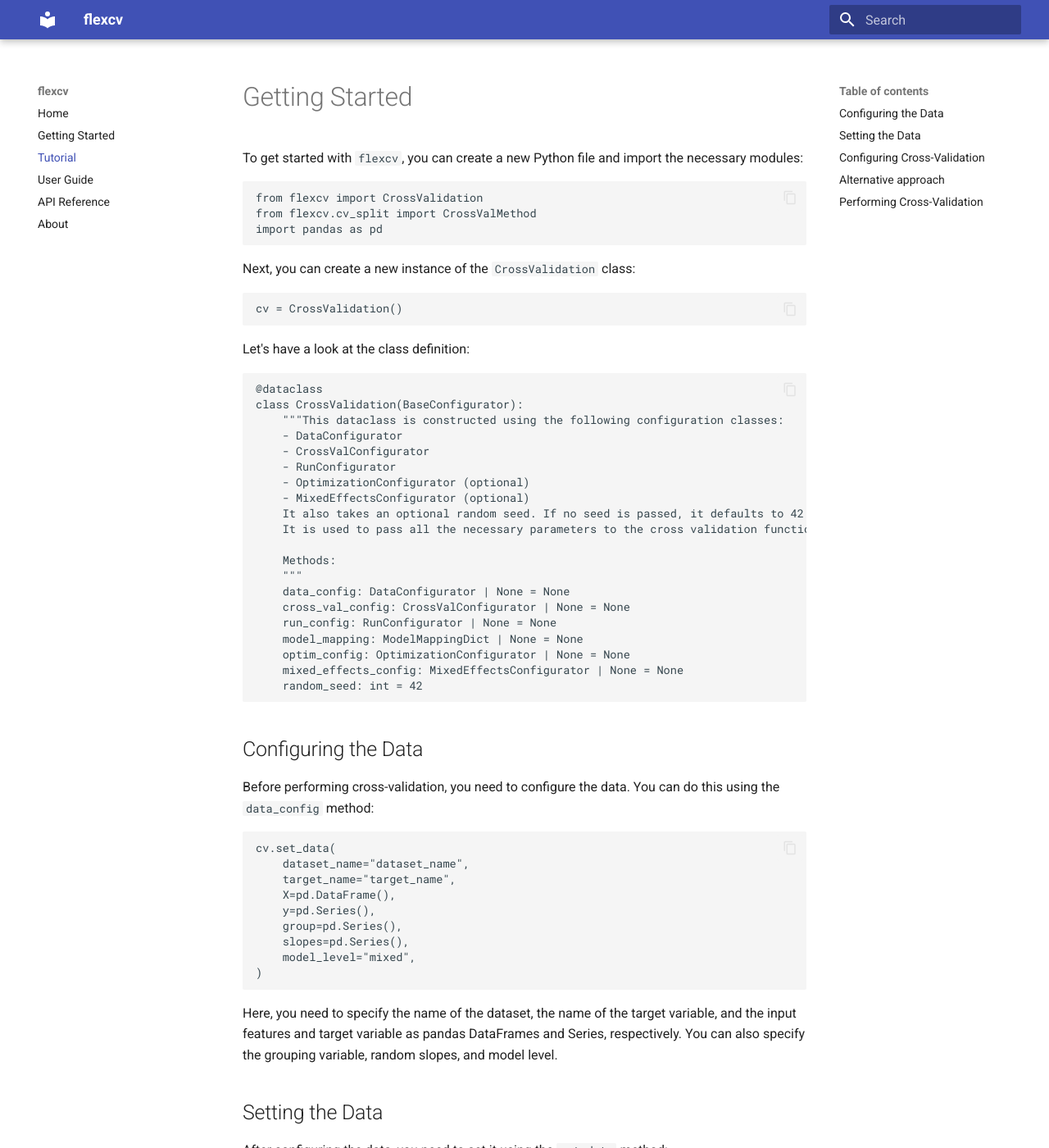
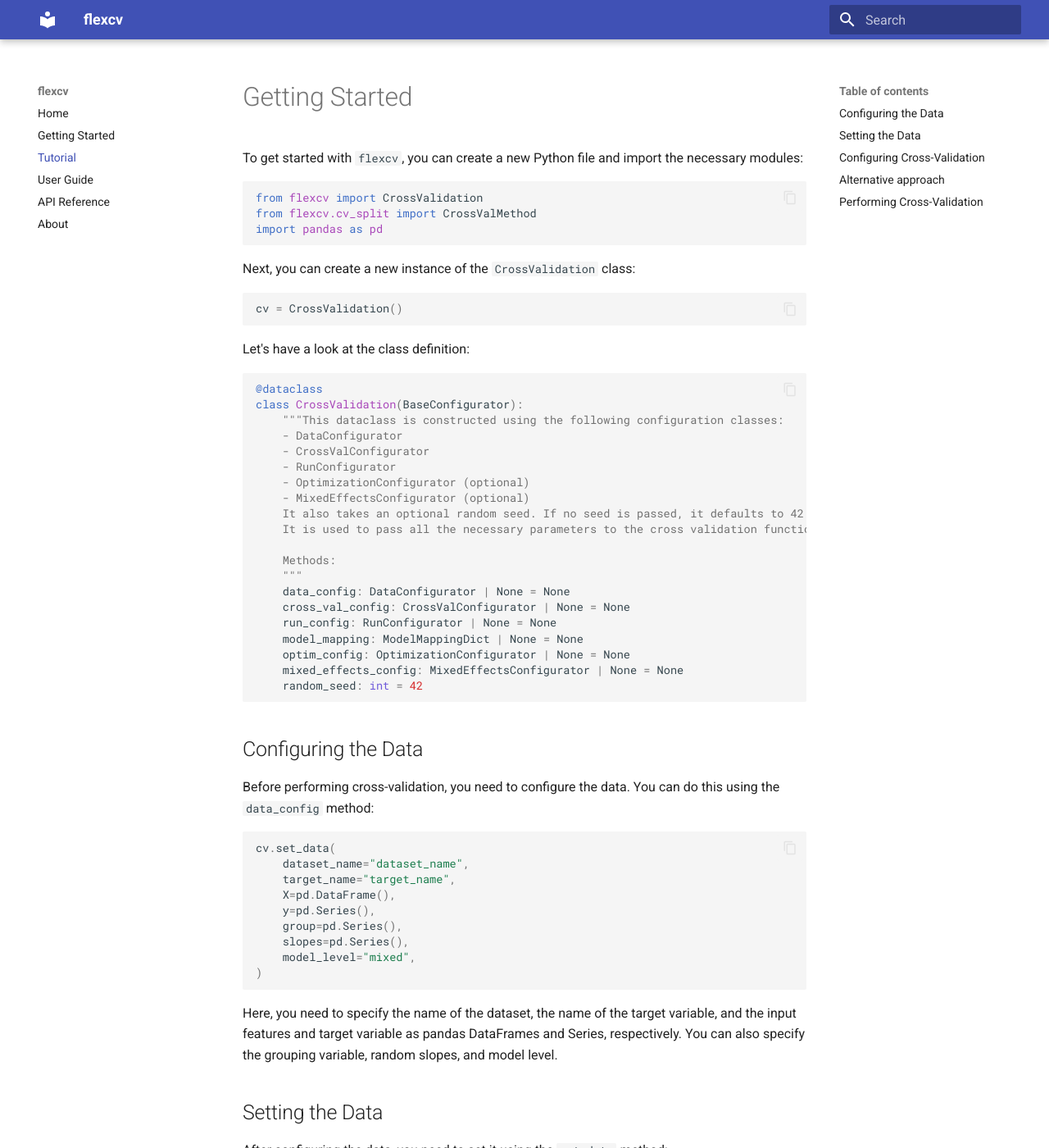
Before and after one commit to radlfabs/flexcv, an MkDocs documentation site: the page built from docs/tutorial.md, in a window 1280 px wide and 1400 px high. Shown: the whole window at 82% size. Built offline with MkDocs 1.6.1 and Material for MkDocs 9.7.7, drawn with Linux system fonts in a browser that asks for light colours; some of the changed text lies outside the part shown.

Commit message:
add markdown ext rm readthedocs config

```diff
--- a/mkdocs.yml
+++ b/mkdocs.yml
@@ -11,3 +11,12 @@ theme:
   name: material
   features:
     - content.code.copy
+
+markdown_extensions:
+  - pymdownx.highlight:
+      anchor_linenums: true
+      line_spans: __span
+      pygments_lang_class: true
+  - pymdownx.inlinehilite
+  - pymdownx.snippets
+  - pymdownx.superfences
```
Also changed, not shown: .readthedocs.yaml (deleted, +0 -17 lines).
